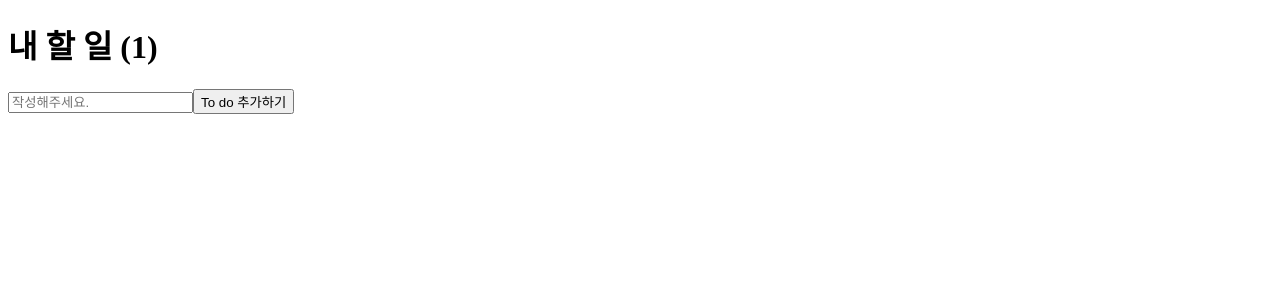
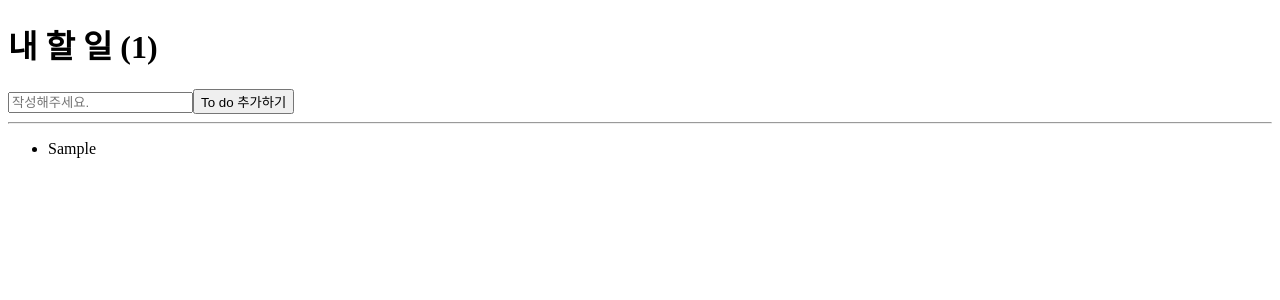
Before and after one commit to FROM-minyoung/ELICE_SW3_2ND_STUDY, a React (Create React App) app in the folder react-for-beginners/: page / in a window 1280 px wide. Both pictures are taken after typing "Sample" into the empty fields and a click on the button "To do 추가하기". Shown: the top 300 px of the page. Built offline with nearby package versions, Linux system fonts and the light colour scheme.

Commit message:
7.1 강의 완료/map 이용해서 li 만들기, key

```diff
--- a/react-for-beginners/src/App.js
+++ b/react-for-beginners/src/App.js
@@ -17,7 +17,7 @@
       const newArray = [toDo, ...currentArray];
       return newArray;
       }); */
-    setToDos((currentArray) => [toDo, ...currentArray]);
+    setToDos((currentArray) => [...currentArray, toDo]);
     setToDo("");
   };
   return (
@@ -31,6 +31,12 @@
           placeholder="작성해주세요."
         />
         <button>To do 추가하기</button>
+        <hr />
+        <ul>
+          {toDos.map((toDo, index) => (
+            <li key={index}>{toDo}</li>
+          ))}
+        </ul>
       </form>
     </div>
   );
```
